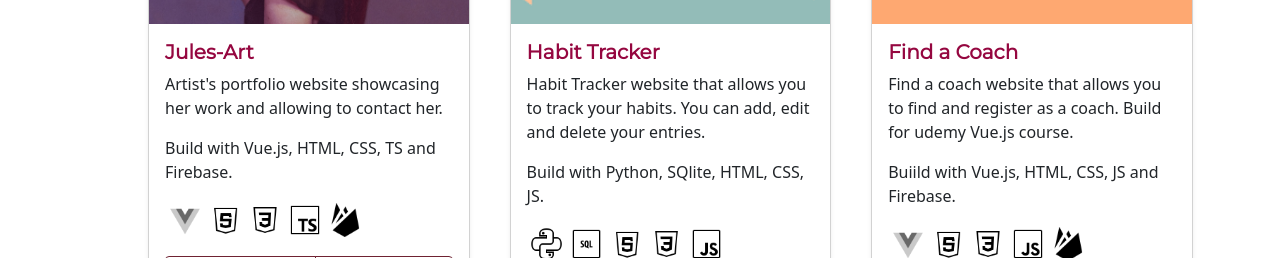
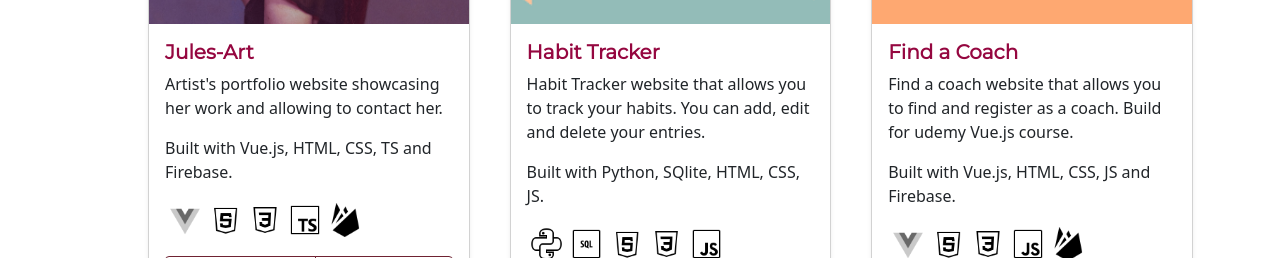
Before and after one commit to Jakub-Pinkowski/Portfolio, a Vue app: page / in a window 1280 px wide. Shown: the part 1840-2098 px from the top of the page. Built offline with nearby package versions, Linux system fonts and the light colour scheme.

Commit message:
Fixed typos

```diff
--- a/src/stores/projects.ts
+++ b/src/stores/projects.ts
@@ -16,7 +16,7 @@ export const useProjectsStore = defineStore({
                 description:
                     "Artist's portfolio website showcasing her work and allowing to contact her.",
                 technologiesDescription:
-                    'Build with Vue.js, HTML, CSS, TS and Firebase.',
+                    'Built with Vue.js, HTML, CSS, TS and Firebase.',
                 technologies: ['vue', 'html', 'css', 'ts', 'firebase'],
                 github: 'https://github.com/Jakub-Pinkowski/Jules-Art',
             },
@@ -28,7 +28,7 @@ export const useProjectsStore = defineStore({
                 description:
                     'Habit Tracker website that allows you to track your habits. You can add, edit and delete your entries.',
                 technologiesDescription:
-                    'Build with Python, SQlite, HTML, CSS, JS.',
+                    'Built with Python, SQlite, HTML, CSS, JS.',
                 technologies: ['python', 'sqlite', 'html', 'css', 'js'],
                 github: 'https://github.com/Jakub-Pinkowski/cs50_final_project',
             },
@@ -40,7 +40,7 @@ export const useProjectsStore = defineStore({
                 description:
                     'Find a coach website that allows you to find and register as a coach. Build for udemy Vue.js course.',
                 technologiesDescription:
-                    'Buiild with Vue.js, HTML, CSS, JS and Firebase.',
+                    'Built with Vue.js, HTML, CSS, JS and Firebase.',
                 technologies: ['vue', 'html', 'css', 'js', 'firebase'],
                 github: 'https://github.com/Jakub-Pinkowski/vue-udemy',
             },
```
